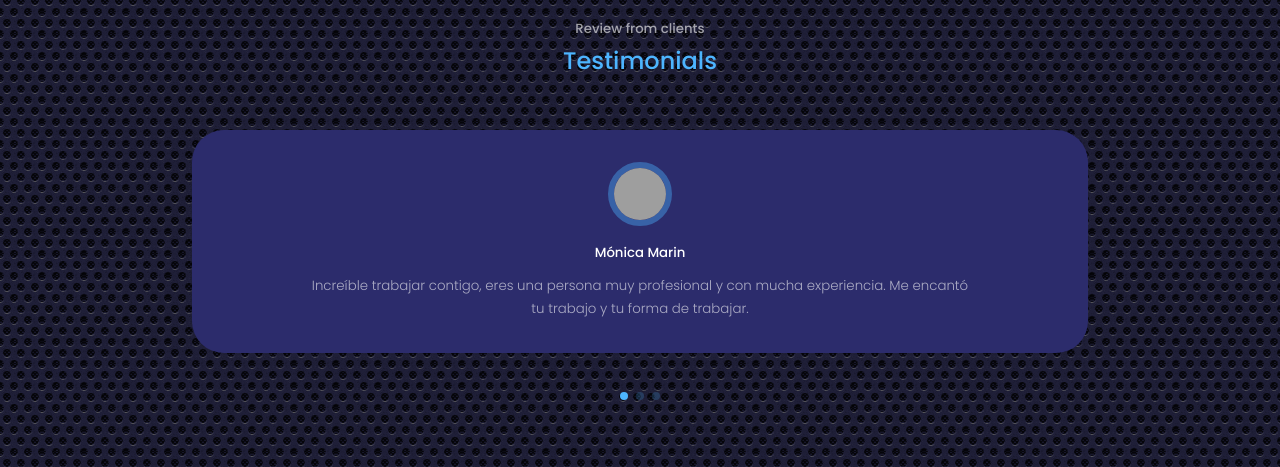
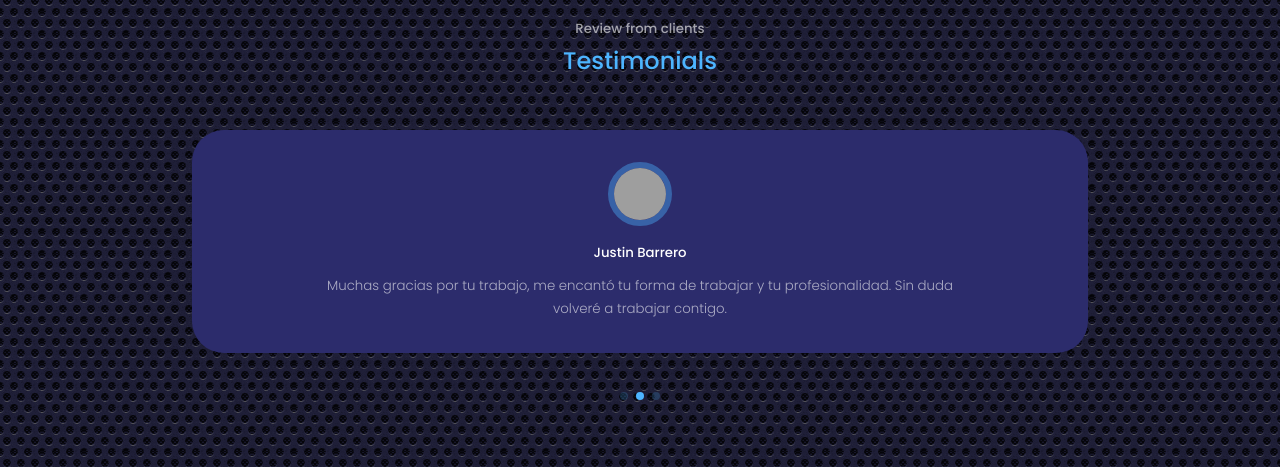
Before and after one commit to dansaround/portfolio, a React (Create React App) app: page / in a window 1280 px wide. Shown: the part 4520-4987 px from the top of the page. Built offline with nearby package versions, Linux system fonts and the light colour scheme; grey boxes are pictures that could not be loaded.

Commit message:
Removed Hover feature from containers and added autoplay function to testimonials

```diff
--- a/src/components/about/about.css
+++ b/src/components/about/about.css
@@ -44,11 +44,11 @@
   transition: var(--transition);
 }
 
-.about__card:hover {
+/* .about__card:hover {
   background: rgba(0, 0, 0, 0.4);
   border-color: var(--color-primary-variant);
   cursor: default;
-}
+} */
 
 .about__icon {
   color: var(--color-primary);
--- a/src/components/contact/contact.css
+++ b/src/components/contact/contact.css
@@ -23,10 +23,10 @@
   transition: var(--transition);
 }
 
-.contact__option:hover {
+/* .contact__option:hover {
   background: rgba(0, 0, 0, 0.4);
   border-color: var(--color-primary-variant);
-}
+} */
 
 .contact__option-icon {
   font-size: 1.5rem;
--- a/src/components/experience/experience.css
+++ b/src/components/experience/experience.css
@@ -12,11 +12,11 @@
   transition: var(--transition);
 }
 
-.experience__container > div:hover {
+/* .experience__container > div:hover {
   background: rgba(0, 0, 0, 0.4);
   border-color: var(--color-primary-variant);
   cursor: default;
-}
+} */
 
 .experience__container > div h3 {
   text-align: center;
--- a/src/components/portfolio/portfolio.css
+++ b/src/components/portfolio/portfolio.css
@@ -11,11 +11,11 @@
   border: 1px solid transparent;
   transition: var(--transition);
 }
-
+/*
 .portfolio__item:hover {
   border-color: var(--color-primary-variant);
   background: rgba(0, 0, 0, 0.4);
-}
+} */
 
 .portfolio__item-image {
   border-radius: 1.5rem;
--- a/src/components/services/services.css
+++ b/src/components/services/services.css
@@ -12,11 +12,11 @@
   transition: var(--transition);
 }
 
-.service:hover {
+/* .service:hover {
   background: rgba(0, 0, 0, 0.4);
   border-color: var(--color-primary-variant);
   cursor: default;
-}
+} */
 
 .service__head {
   background-color: var(--color-primary);
--- a/src/components/testimonials/Testimonials.jsx
+++ b/src/components/testimonials/Testimonials.jsx
@@ -1,11 +1,13 @@
 import React from "react";
 import "./testimonials.css";
 // import Swiper core and required modules
-import { Pagination } from "swiper";
+import SwiperCore, { Pagination, Autoplay, Navigation } from "swiper";
 import { Swiper, SwiperSlide } from "swiper/react";
 // Import Swiper styles
 import "swiper/css";
 import "swiper/css/pagination";
+
+SwiperCore.use([Autoplay]);
 
 const data = [
   {
@@ -37,10 +39,17 @@
       <Swiper
         className="container testimonials__container"
         // install Swiper modules
-        modules={[Pagination]}
+        modules={[Autoplay, Navigation, Pagination]}
         spaceBetween={40}
         slidesPerView={1}
-        pagination={{ clickable: true }}
+        autoplay={{
+          delay: 3000,
+          disableOnInteraction: false,
+        }}
+        pagination={{
+          clickable: true,
+        }}
+        navigation={true}
       >
         {data.map(({ avatar, name, review }, index) => {
           return (
```
